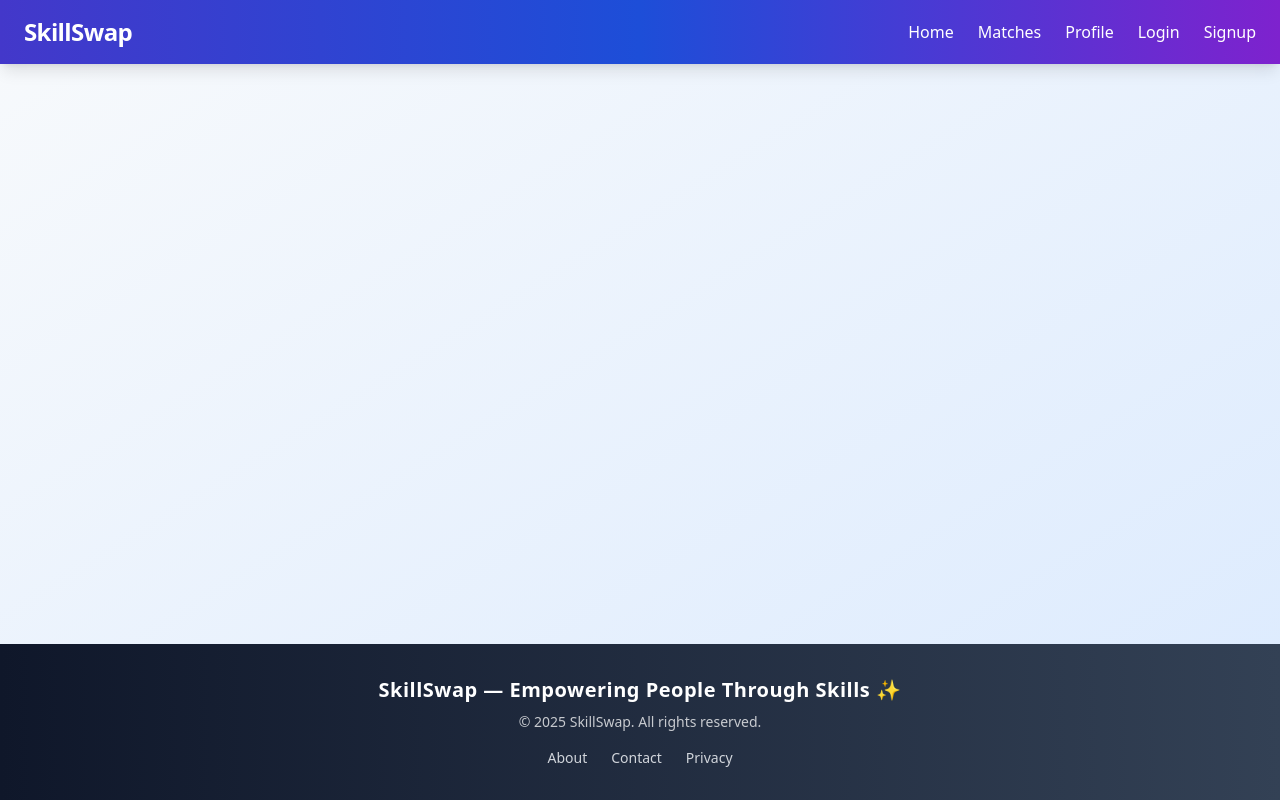
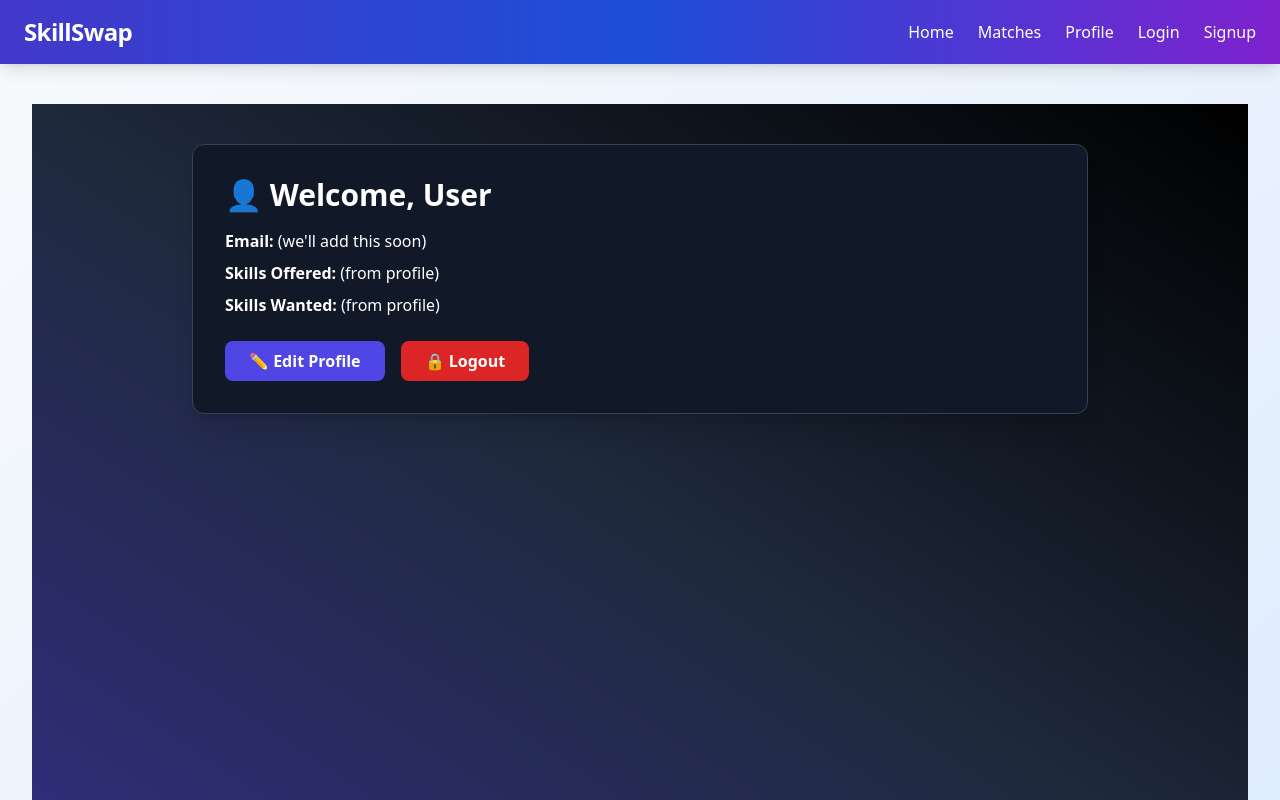
Before and after one commit to CodeNex-Club-SRMIST/hackslash-SkillSwap, a React (Vite) app in the folder frontend/: page /dashboard in a window 1280 px wide. Shown: the top 800 px of the page. Built offline with nearby package versions, Linux system fonts and the light colour scheme; no server answers.

Commit message:
Dashboard

```diff
--- a/frontend/src/App.jsx
+++ b/frontend/src/App.jsx
@@ -6,7 +6,10 @@ import Home from './pages/Home';
 import Profile from './pages/Profile';
 import Match from './pages/Match';
 import Login from './pages/Login';
-import Signup from './pages/Signup'; // ✅ Import Signup
+import Signup from './pages/Signup';
+import Dashboard from './pages/Dashboard';
+import { ToastContainer } from 'react-toastify';
+import 'react-toastify/dist/ReactToastify.css';
 
 function App() {
   return (
@@ -23,12 +26,16 @@ function App() {
             <Route path="/profile" element={<Profile />} />
             <Route path="/match" element={<Match />} />
             <Route path="/login" element={<Login />} />
-            <Route path="/signup" element={<Signup />} /> {/* ✅ Add Signup route */}
+            <Route path="/signup" element={<Signup />} />
+            <Route path="/dashboard" element={<Dashboard />} />
           </Routes>
         </main>
 
         {/* Footer */}
         <Footer />
+
+        {/* Global Toast Notifications */}
+        <ToastContainer position="top-right" autoClose={3000} theme="colored" />
       </div>
     </Router>
   );
--- a/frontend/src/components/Navbar.jsx
+++ b/frontend/src/components/Navbar.jsx
@@ -1,9 +1,18 @@
 import React from 'react';
-import { Link, useLocation } from 'react-router-dom';
+import { Link, useLocation, useNavigate } from 'react-router-dom';
 
 function Navbar() {
   const location = useLocation();
+  const navigate = useNavigate();
   const isActive = (path) => location.pathname === path;
+
+  const isLoggedIn = !!localStorage.getItem('token');
+  const userName = localStorage.getItem('loggedInUser');
+
+  const handleLogout = () => {
+    localStorage.clear();
+    navigate('/login');
+  };
 
   return (
     <header className="bg-gradient-to-r from-indigo-700 via-blue-700 to-purple-700 text-white shadow-lg sticky top-0 z-50">
@@ -16,24 +25,67 @@ function Navbar() {
         </Link>
 
         <ul className="flex gap-6 text-sm sm:text-base font-medium">
-          {[
-            { name: 'Home', path: '/' },
-            { name: 'Matches', path: '/match' },
-            { name: 'Profile', path: '/profile' },
-            { name: 'Login', path: '/login' },
-            { name: 'Signup', path: '/signup' },
-          ].map((link) => (
-            <li key={link.name}>
-              <Link
-                to={link.path}
-                className={`transition-colors duration-200 hover:text-yellow-300 ${
-                  isActive(link.path) ? 'text-yellow-300 font-semibold' : ''
-                }`}
-              >
-                {link.name}
-              </Link>
-            </li>
-          ))}
+          <li>
+            <Link
+              to="/"
+              className={`hover:text-yellow-300 ${isActive('/') ? 'text-yellow-300 font-semibold' : ''}`}
+            >
+              Home
+            </Link>
+          </li>
+          <li>
+            <Link
+              to="/match"
+              className={`hover:text-yellow-300 ${isActive('/match') ? 'text-yellow-300 font-semibold' : ''}`}
+            >
+              Matches
+            </Link>
+          </li>
+          <li>
+            <Link
+              to="/profile"
+              className={`hover:text-yellow-300 ${isActive('/profile') ? 'text-yellow-300 font-semibold' : ''}`}
+            >
+              Profile
+            </Link>
+          </li>
+
+          {isLoggedIn ? (
+            <>
+              <li>
+                <Link
+                  to="/dashboard"
+                  className={`hover:text-yellow-300 ${isActive('/dashboard') ? 'text-yellow-300 font-semibold' : ''}`}
+                >
+                  Dashboard
+                </Link>
+              </li>
+              <li>
+                <button onClick={handleLogout} className="hover:text-red-400 text-white">
+                  Logout
+                </button>
+              </li>
+            </>
+          ) : (
+            <>
+              <li>
+                <Link
+                  to="/login"
+                  className={`hover:text-yellow-300 ${isActive('/login') ? 'text-yellow-300 font-semibold' : ''}`}
+                >
+                  Login
+                </Link>
+              </li>
+              <li>
+                <Link
+                  to="/signup"
+                  className={`hover:text-yellow-300 ${isActive('/signup') ? 'text-yellow-300 font-semibold' : ''}`}
+                >
+                  Signup
+                </Link>
+              </li>
+            </>
+          )}
         </ul>
       </nav>
     </header>
--- /dev/null
+++ b/frontend/src/pages/Dashboard.jsx
@@ -0,0 +1,44 @@
+import React from 'react';
+import { useNavigate } from 'react-router-dom';
+
+function Dashboard() {
+  const navigate = useNavigate();
+  const userName = localStorage.getItem('loggedInUser') || 'User';
+
+  const handleLogout = () => {
+    localStorage.clear();
+    navigate('/login');
+  };
+
+  return (
+    <section className="min-h-screen px-6 py-10 bg-gradient-to-tr from-indigo-900 via-slate-800 to-black text-white">
+      <div className="max-w-4xl mx-auto bg-gray-900 border border-gray-700 rounded-xl p-8 shadow-xl">
+        <h2 className="text-3xl font-bold mb-4">👤 Welcome, {userName}</h2>
+
+        <div className="mb-6 space-y-2">
+          <p><strong>Email:</strong> (we'll add this soon)</p>
+          <p><strong>Skills Offered:</strong> (from profile)</p>
+          <p><strong>Skills Wanted:</strong> (from profile)</p>
+        </div>
+
+        <div className="flex gap-4">
+          <button
+            onClick={() => navigate('/profile')}
+            className="bg-indigo-600 hover:bg-indigo-700 px-6 py-2 rounded-lg font-semibold"
+          >
+            ✏️ Edit Profile
+          </button>
+
+          <button
+            onClick={handleLogout}
+            className="bg-red-600 hover:bg-red-700 px-6 py-2 rounded-lg font-semibold"
+          >
+            🔒 Logout
+          </button>
+        </div>
+      </div>
+    </section>
+  );
+}
+
+export default Dashboard;
--- a/frontend/src/pages/Login.jsx
+++ b/frontend/src/pages/Login.jsx
@@ -1,7 +1,6 @@
 import React, { useState } from "react";
 import { Link, useNavigate } from "react-router-dom";
 import { FcGoogle } from "react-icons/fc";
-import { ToastContainer } from "react-toastify";
 import { handleError, handleSuccess } from "../utils";
 import { signInWithPopup } from "firebase/auth";
 import { auth, provider } from "../firebase";
@@ -29,7 +28,7 @@ function Login() {
 
       const result = await res.json();
       if (result.success) {
-        handleSuccess(result.message);
+        handleSuccess(`Welcome back, ${result.name || "User"}!`);
         localStorage.setItem("token", result.jwtToken);
         localStorage.setItem("loggedInUser", result.name);
         setTimeout(() => navigate("/"), 1000);
@@ -50,7 +49,7 @@ function Login() {
       localStorage.setItem("token", token);
       localStorage.setItem("loggedInUser", user.displayName);
 
-      handleSuccess("Logged in with Google");
+      handleSuccess(`Welcome, ${user.displayName}!`);
       navigate("/");
     } catch (error) {
       handleError("Google login failed");
@@ -111,8 +110,6 @@ function Login() {
             Sign up
           </Link>
         </p>
-
-        <ToastContainer />
       </div>
     </div>
   );
```
